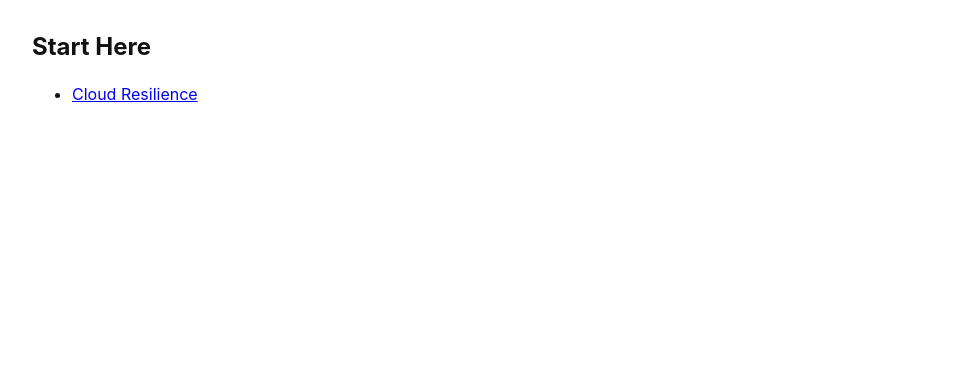
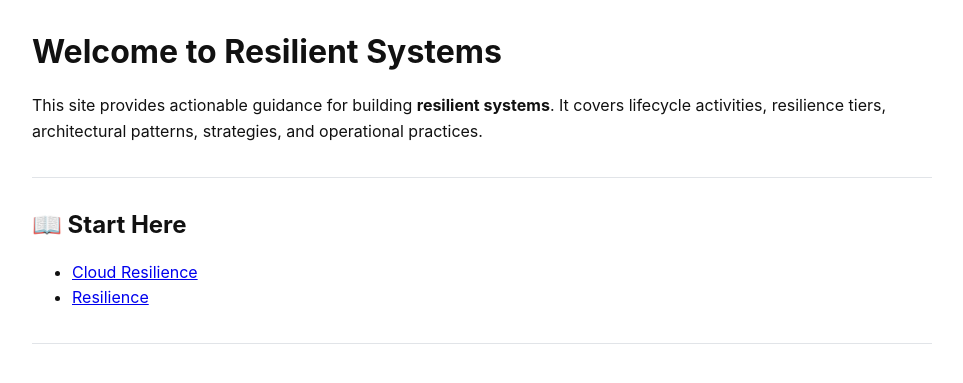
Before and after one commit to ahmadalkhaldi2013-star/Cloud-Resilience, a Jekyll site: the page built from index.md, in a window 1280 px wide. Shown: the top 383 px of the page, without its empty margins (158-1121 px from the left). Built offline with Jekyll 4.4.1, drawn with Linux system fonts in a browser that asks for light colours; our own code applies the rules of GitHub Pages for plain Markdown files.

```diff
--- a/_config.yml
+++ b/_config.yml
@@ -1,4 +1,5 @@
-title: Cloud Resilience
+title: Resilient Systems
+description: System design, Cloud Resiliance and reliability patterns for production.
 markdown: kramdown
 kramdown:
   input: GFM
--- a/index.md
+++ b/index.md
@@ -1,2 +1,18 @@
-## Start Here
+---
+layout: default
+title: Welcome to Resilience
+---
+
+# Welcome to Resilient Systems
+
+This site provides actionable guidance for building **resilient  systems**.
+It covers lifecycle activities, resilience tiers, architectural patterns, strategies, and operational practices.
+
+---
+
+## 📖 Start Here
 - [Cloud Resilience](https://ahmadalkhaldi2013-star.github.io/Cloud-Resilience/)
+- [Resilience]({{ site.baseurl }}/Cloud-Resilience/)
+
+
+---
```
Also changed, not shown: README.md.
